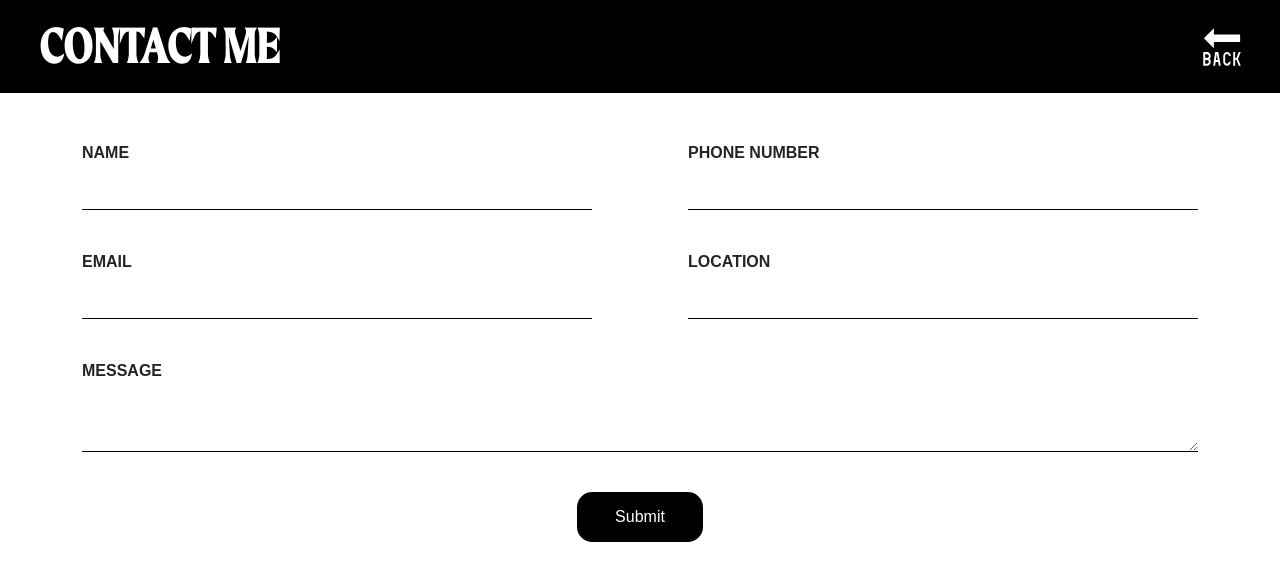
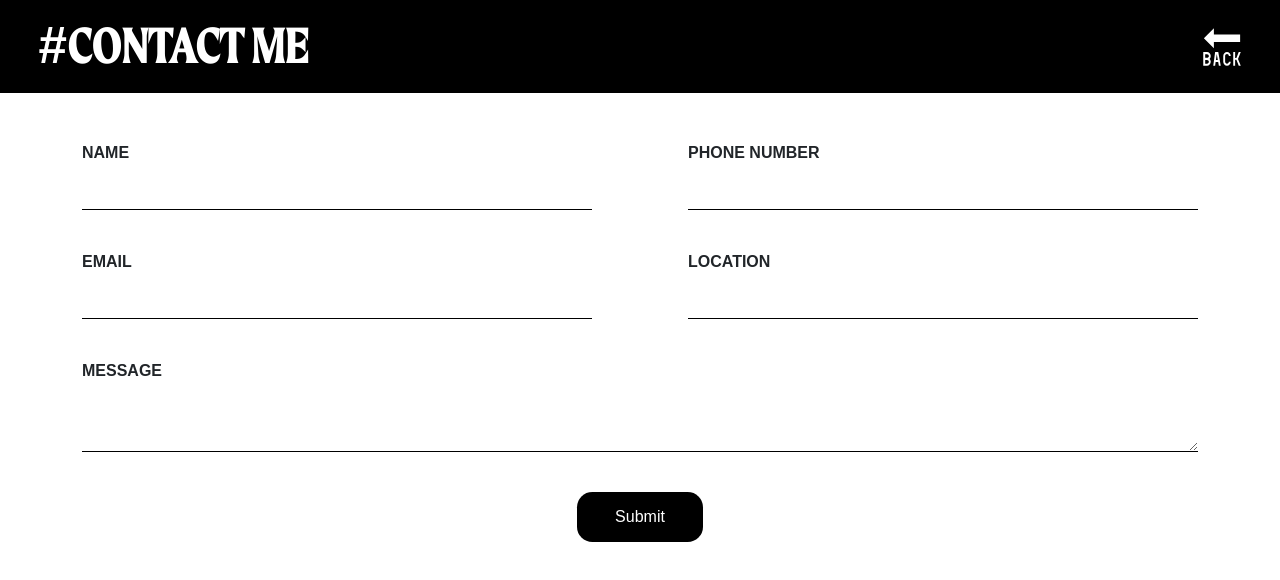
Before and after one commit to ait-varun/varun-portfolio, a Next.js app: page /components/contact in a window 1280 px wide. Shown: the top 580 px of the page. Built offline with nearby package versions, Linux system fonts and the light colour scheme.

Commit message:
updated html

```diff
--- a/src/app/components/contact/page.js
+++ b/src/app/components/contact/page.js
@@ -29,7 +29,7 @@ export default function ContactForm() {
     <form onSubmit={handleSubmit(onSubmit)} className={styles.contactForm}>
       <div
         className={`${styles.getInTouch} d-flex align-items-center justify-content-between mb-4 py-3`}>
-        <h1 className="mb-0">CONTACT ME</h1>
+        <h1 className="mb-0">#CONTACT ME</h1>
         <Link href="/">
           {" "}
           <Image src={arrow} alt="back-button" width={40} />
--- a/src/app/components/education/page.js
+++ b/src/app/components/education/page.js
@@ -13,7 +13,7 @@ export default function Education() {
         </h2>
       </div>
       <div className={styles.studyHeader}>
-        <h1>STUDY</h1>
+        <h1>#STUDY</h1>
       </div>
       {user.education.map((study, index) => (
         <div className={styles.studyBefore} key={index}>
--- a/src/app/components/projects/page.js
+++ b/src/app/components/projects/page.js
@@ -13,7 +13,7 @@ export default function Projects() {
         </h2>
       </div>
       <div className={styles.projectHeader}>
-        <h1>PROJECTS</h1>
+        <h1>#PROJECTS</h1>
       </div>
       <div className={styles.projectBefore}>
         {user.projects.map((project, index) => (
--- a/src/app/components/work/page.js
+++ b/src/app/components/work/page.js
@@ -13,7 +13,7 @@ export default function Work() {
         </h2>
       </div>
       <div className={styles.studyHeader}>
-        <h1>WORK</h1>
+        <h1>#WORK</h1>
       </div>
       {user.experience.map((work, index) => (
         <div className={styles.studyBefore} key={index}>
```
